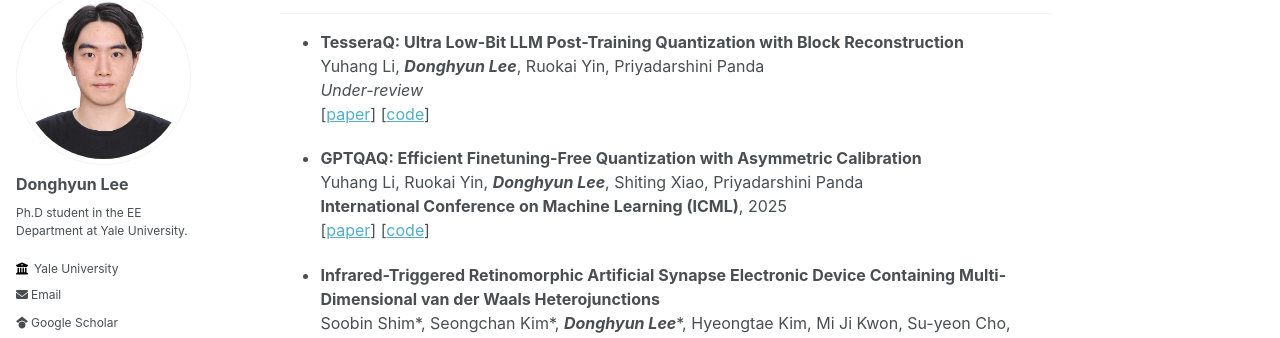
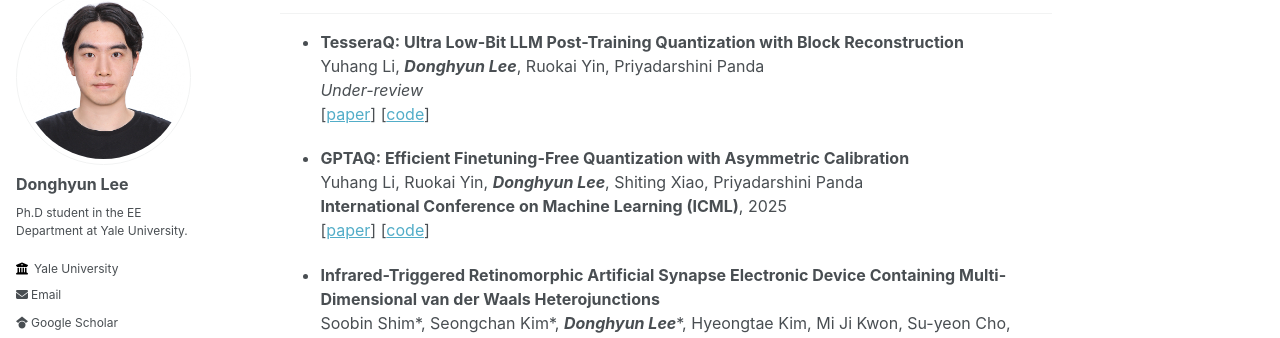
Before and after one commit to donghyunli/donghyunli.github.io, a Jekyll site: the page built from _pages/about.md, in a window 1280 px wide and 900 px high, scrolled down 783 px. Shown: the part 112-450 px from the top of the window. Built offline with Jekyll 4.4.1, drawn with Linux system fonts in a browser that asks for light colours.

Commit message:
paper update

```diff
--- a/_pages/about.md
+++ b/_pages/about.md
@@ -36,7 +36,7 @@ Yuhang Li, ***Donghyun Lee***, Ruokai Yin, Priyadarshini Panda\\
 *Under-review*\\
 [[paper](https://arxiv.org/pdf/2410.19103)] [[code](https://github.com/Intelligent-Computing-Lab-Yale/TesseraQ)]
 
-- **GPTQAQ: Efficient Finetuning-Free Quantization with Asymmetric Calibration**\\
+- **GPTAQ: Efficient Finetuning-Free Quantization with Asymmetric Calibration**\\
 Yuhang Li, Ruokai Yin, ***Donghyun Lee***, Shiting Xiao, Priyadarshini Panda\\
 **International Conference on Machine Learning (ICML)**, 2025\\
 [[paper](https://arxiv.org/pdf/2504.02692)] [[code](https://github.com/Intelligent-Computing-Lab-Yale/GPTQv2)]
```
